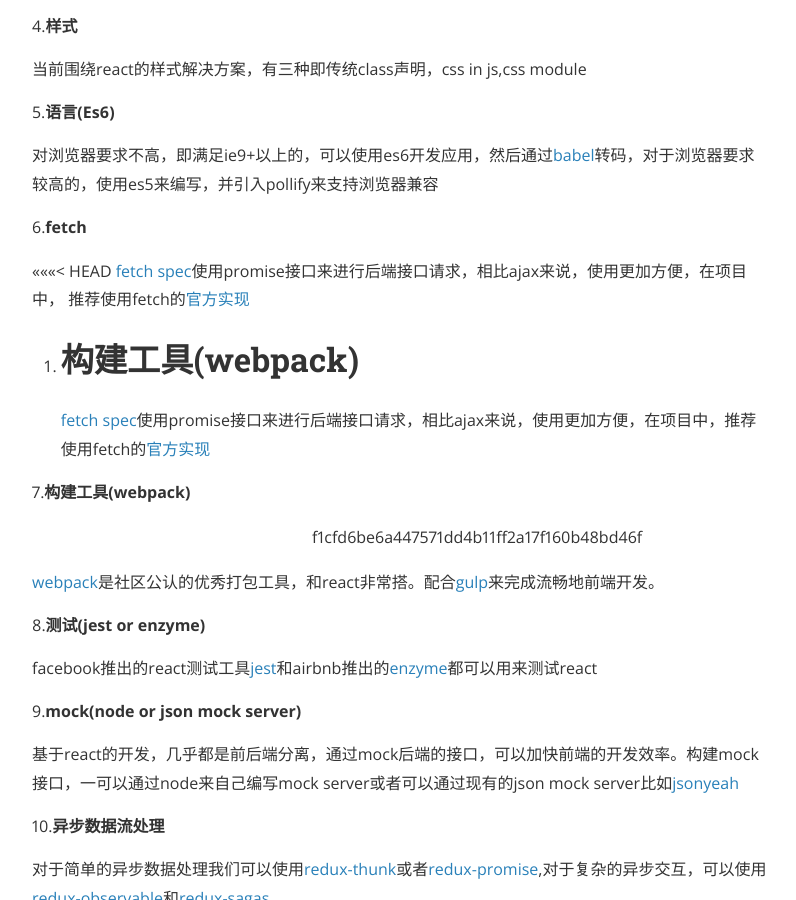
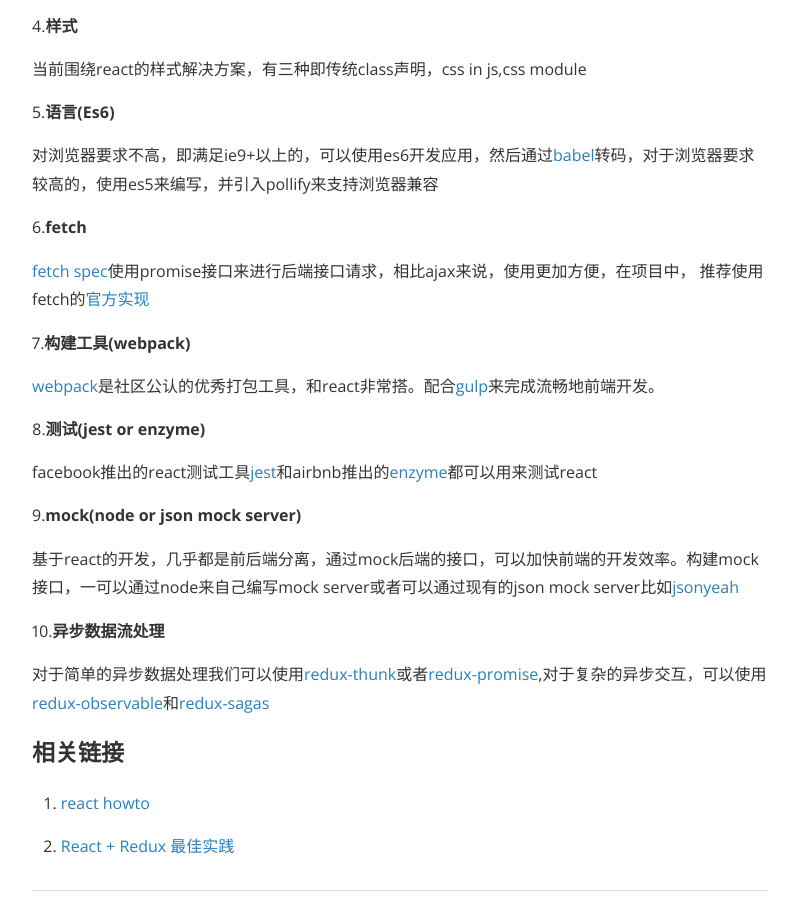
Before and after one commit to ihtml5/ihtml5.github.io, a Jekyll site: the page built from _posts/2017-02-16-how to select lib based on react.md, in a window 1280 px wide and 900 px high, scrolled down 1108 px. Shown: the whole window, without its empty margins (240-1036 px from the left). Built offline with Jekyll 4.4.1, drawn with Linux system fonts in a browser that asks for light colours; nearby versions of some CDN libraries; comment, search, counter and statistics services are not loaded; a style sheet for code colours, icons or effects is not loaded.

Commit message:
Update 2017-02-16-how to select lib based on react.md

```diff
--- a/_posts/2017-02-16-how to select lib based on react.md
+++ b/_posts/2017-02-16-how to select lib based on react.md
@@ -45,17 +45,11 @@
 
 6.**fetch**
 
-<<<<<<< HEAD
   [fetch spec](https://fetch.spec.whatwg.org/)使用promise接口来进行后端接口请求，相比ajax来说，使用更加方便，在项目中，
   推荐使用fetch的[官方实现](https://github.com/github/fetch)
 
 
-7. **构建工具(webpack)**
-=======
-  [fetch spec](https://fetch.spec.whatwg.org/)使用promise接口来进行后端接口请求，相比ajax来说，使用更加方便，在项目中，推荐使用fetch的[官方实现](https://github.com/github/fetch)
-
 7.**构建工具(webpack)**
->>>>>>> f1cfd6be6a447571dd4b11ff2a17f160b48bd46f
 
    [webpack](http://webpack.js.org)是社区公认的优秀打包工具，和react非常搭。配合[gulp](http://gulpjs.com/)来完成流畅地前端开发。
 
@@ -72,7 +66,6 @@
   对于简单的异步数据处理我们可以使用[redux-thunk](https://github.com/gaearon/redux-thunk)或者[redux-promise](https://github.com/acdlite/redux-promise),对于复杂的异步交互，可以使用[redux-observable](http://www.github.com/redux-observable/redux-observable)和[redux-sagas](https://github.com/redux-saga/redux-saga)
 
 
-
 ### 相关链接
 
 1. [react howto](https://github.com/petehunt/react-howto)
```
